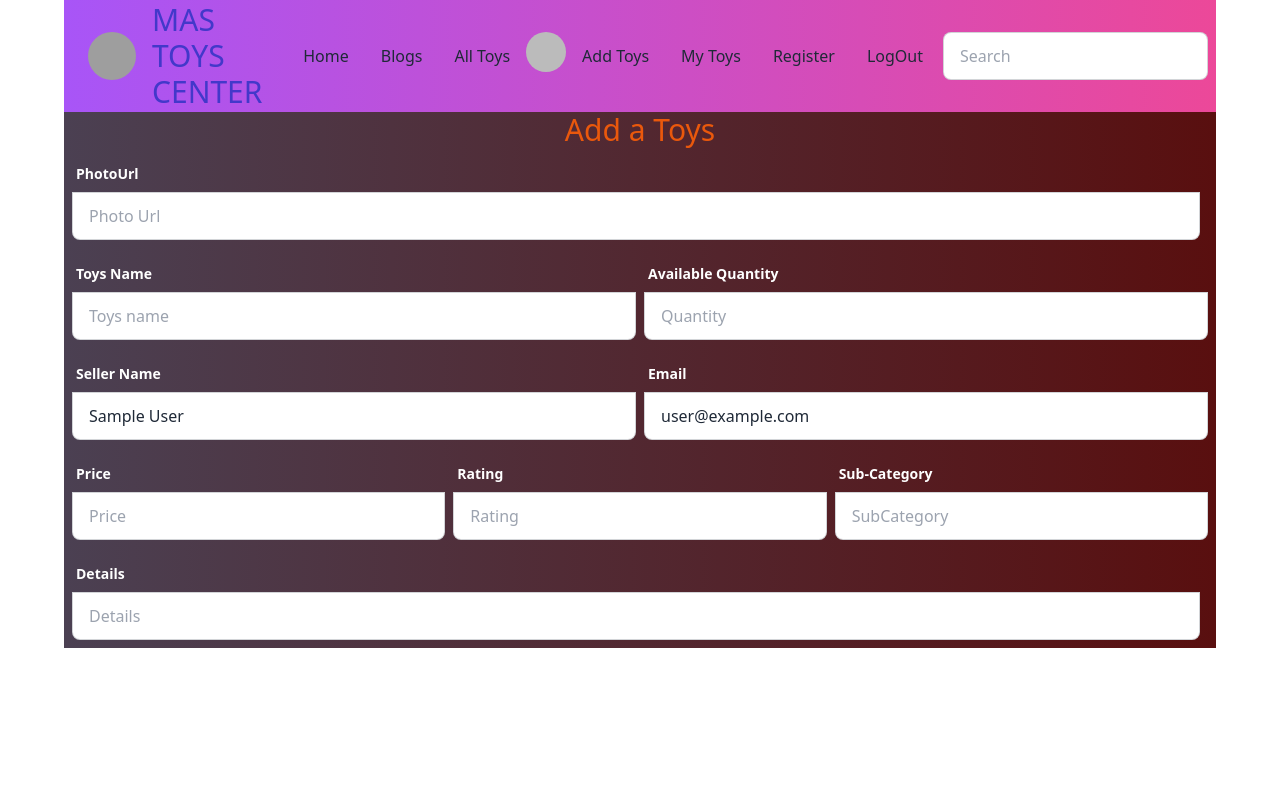
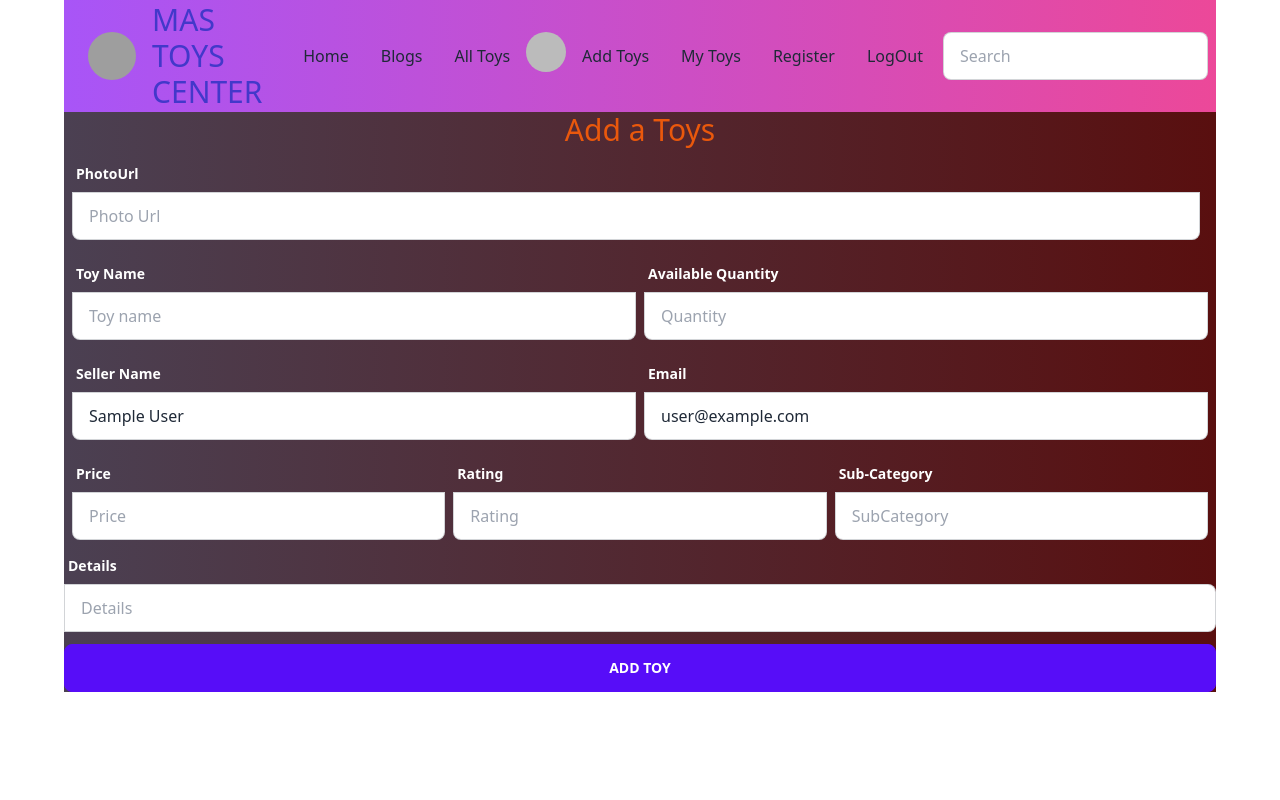
Before and after one commit to MostofaAsik/MAS-Toys-Center-client, a React (Vite) app: page /addtoys in a window 1280 px wide. Shown: the top 800 px of the page. Built offline with nearby package versions, Linux system fonts and the light colour scheme; no server answers; sample sign-in values are in the browser's storage; grey boxes are pictures that could not be loaded.

Commit message:
post method

```diff
--- a/package.json
+++ b/package.json
@@ -19,7 +19,8 @@
     "react-dom": "^18.2.0",
     "react-icons": "^4.8.0",
     "react-router-dom": "^6.11.2",
-    "sort-by": "^1.2.0"
+    "sort-by": "^1.2.0",
+    "sweetalert2": "^11.7.5"
   },
   "devDependencies": {
     "@types/react": "^18.0.28",
--- a/src/pages/Home/Home/components/AddToys.jsx
+++ b/src/pages/Home/Home/components/AddToys.jsx
@@ -1,34 +1,87 @@
 /* eslint-disable no-unused-vars */
 import React, { useContext } from 'react';
 import { AuthContext } from '../../../../Provider/AuthProvider';
+import Swal from 'sweetalert2'
 
 const AddToys = () => {
     const { user } = useContext(AuthContext)
-    console.log(user);
+
+
+    const handleAddToy = (event) => {
+        event.preventDefault()
+        const form = event.target;
+        const toyUrl = form.toyUrl.value;
+        const toyName = form.toyName.value;
+        const quantity = form.quantity.value;
+        const sellerName = form.sellerName.value;
+        const email = form.email.value;
+        const price = form.price.value;
+        const rating = form.rating.value;
+        const subCategory = form.subCategory.value
+        const details = form.details.value
+
+        const toy = {
+            toyUrl,
+            toyName,
+            quantity,
+            sellerName,
+            email,
+            price,
+            rating,
+            subCategory,
+            details
+
+        }
+        console.log(toy);
+
+        fetch("http://localhost:5000/allToys", {
+            method: "POST",
+            headers: {
+                'content-type': "application/json"
+            },
+            body: JSON.stringify(toy)
+        })
+            .then(res => res.json())
+            .then(data => {
+                console.log(data);
+                if (data.insertedId) {
+                    Swal.fire({
+                        title: 'Success!',
+                        text: 'Toy Added Succesfully',
+                        icon: 'success',
+                        confirmButtonText: 'wow!'
+                    })
+                }
+            })
+
+    }
+
+
     return (
         <div className='bg-gradient-to-r from-[#4b4052] to-[#590f0f]'>
             <h2 className='text-center text-orange-600 text-3xl'>Add a Toys</h2>
-            <form >
-                {/* row>> */}
+
+            <form onSubmit={handleAddToy} >
+                {/* row1 */}
                 <div className='flex p-2'>
                     <div className="form-control w-full mr-2">
                         <label className="label">
                             <span className="label-text text-white font-bold">PhotoUrl</span>
                         </label>
                         <label className="input-group input-group-vertical">
-                            <input type="text" placeholder="Photo Url" className="input input-bordered w-full " />
+                            <input type="text" name="toyUrl" placeholder="Photo Url" className="input input-bordered w-full " />
                         </label>
                     </div>
 
                 </div>
-                {/* row>> */}
+                {/* row2 */}
                 <div className='flex p-2'>
                     <div className="form-control w-1/2 mr-2">
                         <label className="label">
-                            <span className="label-text text-white font-bold">Toys Name</span>
+                            <span className="label-text text-white font-bold">Toy Name</span>
                         </label>
                         <label className="input-group input-group-vertical">
-                            <input type="text" placeholder="Toys name" className="input input-bordered w-full " />
+                            <input type="text" name="toyName" placeholder="Toy name" className="input input-bordered w-full " />
                         </label>
                     </div>
                     <div className="form-control w-1/2">
@@ -36,18 +89,19 @@ const AddToys = () => {
                             <span className="label-text text-white font-bold">Available Quantity</span>
                         </label>
                         <label className="input-group input-group-vertical">
-                            <input type="text" placeholder="Quantity" className="input input-bordered" />
+                            <input type="text" name="quantity" placeholder="Quantity" className="input input-bordered" />
                         </label>
                     </div>
                 </div>
-                {/* row>> */}
+
+                {/* row3 */}
                 <div className='flex p-2'>
                     <div className="form-control w-1/2 mr-2">
                         <label className="label">
                             <span className="label-text text-white font-bold">Seller Name</span>
                         </label>
                         <label className="input-group input-group-vertical">
-                            <input type="text" placeholder="Seller name" className="input input-bordered w-full " defaultValue={user?.displayName} />
+                            <input type="text" name="sellerName" placeholder="Seller name" className="input input-bordered w-full " defaultValue={user?.displayName} />
                         </label>
                     </div>
                     <div className="form-control w-1/2">
@@ -55,18 +109,18 @@ const AddToys = () => {
                             <span className="label-text text-white font-bold">Email</span>
                         </label>
                         <label className="input-group input-group-vertical">
-                            <input type="email" defaultValue={user?.email} placeholder="Email" className="input input-bordered" />
+                            <input type="email" name="email" defaultValue={user?.email} placeholder="Email" className="input input-bordered" />
                         </label>
                     </div>
                 </div>
-                {/* row>> */}
+                {/* row4 */}
                 <div className='flex p-2'>
                     <div className="form-control w-1/3 mr-2">
                         <label className="label">
                             <span className="label-text text-white font-bold">Price</span>
                         </label>
                         <label className="input-group input-group-vertical">
-                            <input type="text" placeholder="Price" className="input input-bordered w-full " />
+                            <input type="text" name="price" placeholder="Price" className="input input-bordered w-full " />
                         </label>
                     </div>
                     <div className="form-control w-1/3">
@@ -74,7 +128,7 @@ const AddToys = () => {
                             <span className="label-text text-white font-bold">Rating</span>
                         </label>
                         <label className="input-group input-group-vertical">
-                            <input type="text" placeholder="Rating" className="input input-bordered" />
+                            <input type="text" name="rating" placeholder="Rating" className="input input-bordered" />
                         </label>
                     </div>
                     <div className="form-control w-1/3 ml-2">
@@ -82,33 +136,28 @@ const AddToys = () => {
                             <span className="label-text text-white font-bold">Sub-Category</span>
                         </label>
                         <label className="input-group input-group-vertical">
-                            <input type="text" placeholder="SubCategory" className="input input-bordered" />
+                            <input type="text" name="subCategory" placeholder="SubCategory" className="input input-bordered" />
                         </label>
                     </div>
                 </div>
-                {/* row>> */}
-                <div className='flex p-2'>
-                    <div className="form-control w-full mr-2">
+
+                <div className="">
+                    <div className="form-control md:w-ful">
                         <label className="label">
-                            <span className="label-text text-white font-bold">Details </span>
+                            <span className="label-text text-white font-bold">Details</span>
                         </label>
-                        <label className="input-group input-group-vertical">
-                            <input type="text" placeholder="Details" className="input input-bordered w-full " />
+                        <label className="input-group">
+
+                            <input type="text" name='details' placeholder="Details" className="input input-bordered w-full" />
                         </label>
                     </div>
-                    {/* <div className="form-control w-1/2">
-                        <label className="label">
-                            <span className="label-text text-white font-bold">Rating</span>
-                        </label>
-                        <label className="input-group input-group-vertical">
-                            <input type="text" placeholder="Rating" className="input input-bordered" />
-                        </label>
-                    </div> */}
+
+                    <input className="btn btn-primary btn-block mt-3 mt-2" type="submit" value="Add Toy" />
+
                 </div>
-
             </form>
 
-        </div>
+        </div >
     );
 };
 
--- a/src/pages/Home/NavBar.jsx
+++ b/src/pages/Home/NavBar.jsx
@@ -5,7 +5,7 @@ import { AuthContext } from '../../Provider/AuthProvider';
 
 const NavBar = () => {
     const { user, logOut } = useContext(AuthContext)
-    console.log(user)
+    // console.log(user)
 
     const handleLogOut = () => {
         logOut()
```
Also changed, not shown: 1 other file (tests, documents, lock files or other folders).
